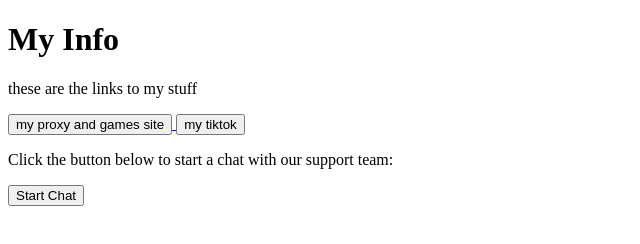
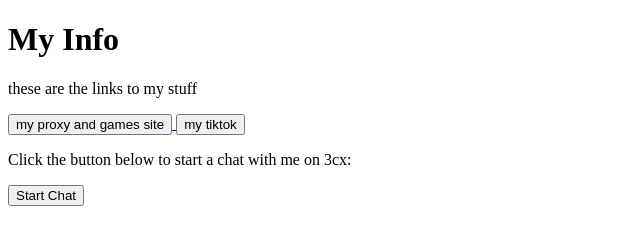
Before and after one commit to elrdoge/blog, a plain HTML site: page index.html in a window 1280 px wide. Shown: the full height of the page, 0-640 px from the left. Drawn offline with Linux system fonts and the light colour scheme.

Commit message:
Update index.html

```diff
--- a/index.html
+++ b/index.html
@@ -16,7 +16,7 @@
  ">
   <button>my tiktok</button>
 </a>
-      <p>Click the button below to start a chat with our support team:</p>
+      <p>Click the button below to start a chat with me on 3cx:</p>
 
   <a href="javascript:void(0);" onclick="open3CXChat()">
     <button>Start Chat</button>
```
